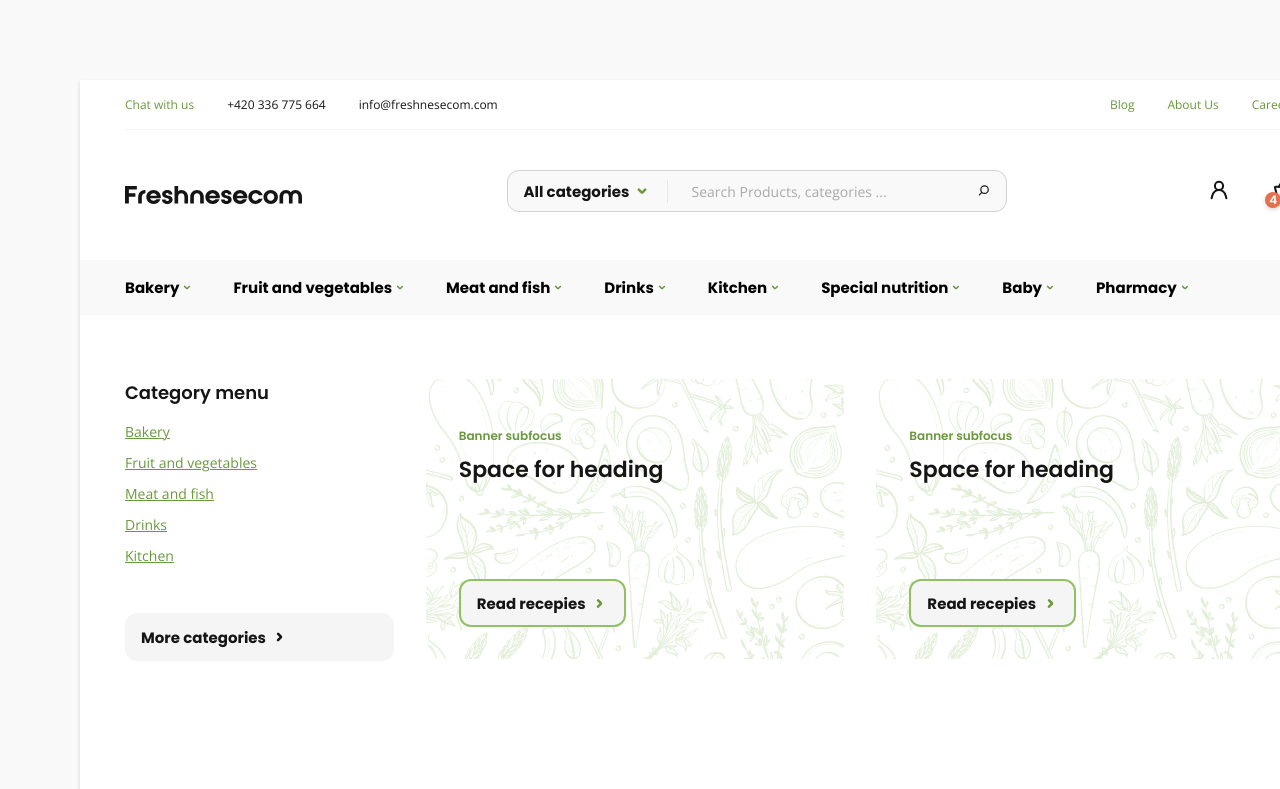
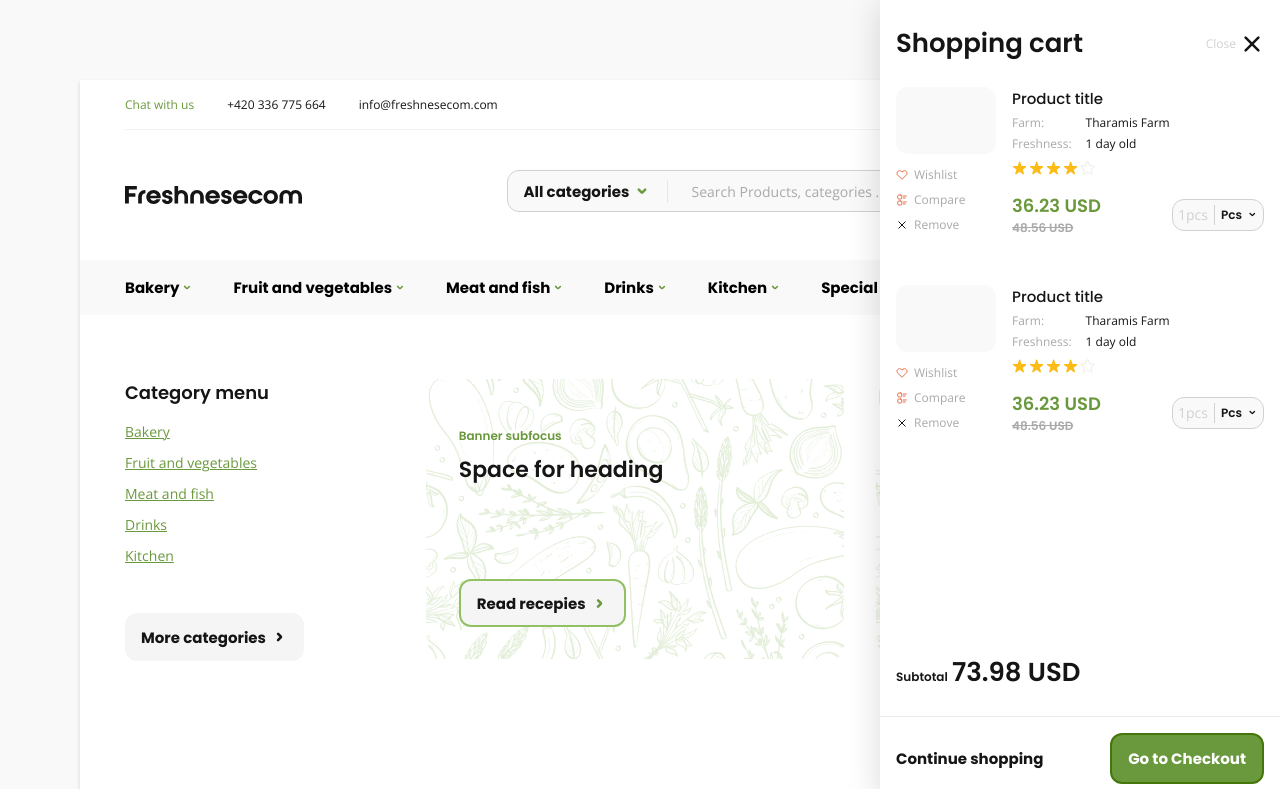
Before and after one commit to f-a-t-h-e/svelte-ecommerce, a SvelteKit app: page / in a window 1280 px wide. Shown: the top 789 px of the page. Built offline with nearby package versions, Linux system fonts and the light colour scheme.

Commit message:
Add : cart

```diff
--- /dev/null
+++ b/src/lib/components/Cart.svelte
@@ -0,0 +1,48 @@
+<script lang="ts">
+	import ProductToBuy from "./ProductToBuy.svelte";
+
+    let H = 0;
+</script>
+<svelte:window bind:innerHeight={H}/>
+<aside style="height: {H ? H +"px" : "100vh"};">
+    <header class="flex w-full justify-between gap-1 items-center pt-[1.5rem] px-[1rem]">
+        <h2 class="s2 text-c-1-a">Shopping cart</h2>
+        <label for="show-hide-cart" class="cursor-pointer flex items-center gap-[.25rem]">
+            <span class="caption text-c-1-d">Close</span>
+            <span class="w-[1.5rem] h-[1.5rem] flex items-center justify-center">
+                <svg xmlns="http://www.w3.org/2000/svg" width="16" height="16" viewBox="0 0 16 16" fill="none">
+                    <path d="M14.3606 14.36L1.64062 1.63995" stroke="#151515" stroke-width="2.5" stroke-linecap="round" stroke-linejoin="bevel"/>
+                    <path d="M14.3606 1.63995L1.64062 14.36" stroke="#151515" stroke-width="2.5" stroke-linecap="round" stroke-linejoin="bevel"/>
+                  </svg>
+            </span>
+        </label>
+    </header>
+
+    <!-- products -->
+    <div class="grow w-full flex flex-col gap-[3rem] px-[1rem]">
+        <ProductToBuy />
+        <ProductToBuy />
+    </div>
+
+    <!-- price -->
+    <div class="px-[1rem]">
+        <span class="s6 text-c-1-a mb-[.5rem]">Subtotal</span>
+        <span class="s2 text-c-1-a">73.98 USD</span>
+    </div>
+
+    <div class="border-t border-t-c-1-e p-[1rem] flex w-full items-center justify-between">
+        <span class="button text-c-1-a">Continue shopping</span>
+
+        <a href="/checkout" class="btn-filled py-[.75rem] px-[1rem]">
+            <span>Go to Checkout</span>
+        </a>
+    </div>
+</aside>
+
+
+<style lang="postcss">
+    aside{
+        @apply w-[25rem] max-w-[100vw] overflow-auto bg-c-1-j  flex flex-col gap-[1.5rem];
+        box-shadow: 0px 2px 32px 0px rgba(0, 0, 0, 0.15);
+    }
+</style>
--- a/src/routes/BasicCategories.svelte
+++ b/src/routes/BasicCategories.svelte
@@ -21,9 +21,9 @@
     flex h-[3rem]
     items-center gap-[0.375rem] whitespace-nowrap
     rounded-[0.75rem] bg-c-1-f
-    px-[1rem] text-c-1-a
+    px-[1rem] text-c-1-a w-fit
     "
-        ><span><slot >More products</slot></span><span
+        ><span class="button text-c-1-a"><slot >More products</slot></span><span
             class="flex h-[1rem] w-[1rem] items-center justify-center"
         >
             <svg
--- a/src/routes/Personal.svelte
+++ b/src/routes/Personal.svelte
@@ -1,5 +1,10 @@
+<script>
+	import Cart from '$lib/components/Cart.svelte';
+</script>
+
 <div class="parent">
-	<div class="profile">
+	<label class="profile">
+		<input type="checkbox" hidden />
 		<svg
 			class=""
 			xmlns="http://www.w3.org/2000/svg"
@@ -23,8 +28,8 @@
 				stroke-linejoin="bevel"
 			/>
 		</svg>
-	</div>
-	<div class="cart">
+	</label>
+	<label class="cart" for="show-hide-cart">
 		<svg xmlns="http://www.w3.org/2000/svg" width="24" height="22" viewBox="0 0 24 22" fill="none">
 			<path
 				d="M17.8896 19.8499H6.10955C5.79187 19.8501 5.48326 19.7439 5.23309 19.5481C4.98291 19.3523 4.80562 19.0783 4.72955 18.7699L2.07955 8.15986C2.05369 8.05657 2.05174 7.94874 2.07383 7.84458C2.09593 7.74042 2.1415 7.64267 2.20707 7.55878C2.27264 7.47489 2.35649 7.40706 2.45223 7.36046C2.54797 7.31386 2.65307 7.28971 2.75955 7.28986H21.2396C21.346 7.28971 21.4511 7.31386 21.5469 7.36046C21.6426 7.40706 21.7265 7.47489 21.792 7.55878C21.8576 7.64267 21.9032 7.74042 21.9253 7.84458C21.9474 7.94874 21.9454 8.05657 21.9196 8.15986L19.2696 18.7699C19.1935 19.0783 19.0162 19.3523 18.766 19.5481C18.5158 19.7439 18.2072 19.8501 17.8896 19.8499V19.8499Z"
@@ -51,13 +56,19 @@
 		<div class="">
 			<span>4</span>
 		</div>
-	</div>
+	</label>
+</div>
+<input checked class="peer" type="checkbox" name="show-hide-cart" id="show-hide-cart" hidden />
+<div
+	class="fixed z-[50] left-[100%] top-0 transition-transform duration-200 peer-checked:-translate-x-full"
+>
+	<Cart />
 </div>
 
 <style lang="postcss">
 	.parent {
-		@apply mt-[.5rem] flex h-[1.9375rem] w-[5.5rem] justify-between
-        relative gap-2;
+		@apply relative mt-[.5rem] flex h-[1.9375rem] w-[5.5rem]
+        justify-between gap-2 [&>label]:cursor-pointer;
 	}
 	.parent > div {
 		@apply flex h-[1.5rem] w-[1.5rem] items-center justify-center;
@@ -75,13 +86,12 @@
 		height: 1.10625rem;
 	}
 	.cart div {
-		@apply flex h-[1rem] w-[1rem] items-center justify-center
-                rounded-full bg-c-4-a absolute top-[.87rem] right-[.87rem]
-                ;
+		@apply absolute right-[.87rem] top-[.87rem] flex h-[1rem]
+                w-[1rem] items-center justify-center rounded-full bg-c-4-a;
 		box-shadow: 0px 2px 4px 0px rgba(0, 0, 0, 0.15);
 	}
 	.cart div > span {
-        @apply text-c-1-j;
+		@apply text-c-1-j;
 		font-family: Poppins;
 		font-size: 0.75rem;
 		font-style: normal;
--- a/src/routes/checkout/+page.svelte
+++ b/src/routes/checkout/+page.svelte
@@ -1,5 +1,5 @@
 <script lang="ts">
-	import ProductToBuy from "./ProductToBuy.svelte";
+	import ProductToBuy from "$lib/components/ProductToBuy.svelte";
 
 	const billingInputs = [
 		{ name: 'first-name', title: 'First name', placeH: 'First name' },
```
Also changed, not shown: src/lib/components/ProductToBuy.svelte (renamed from src/routes/checkout/ProductToBuy.svelte).
